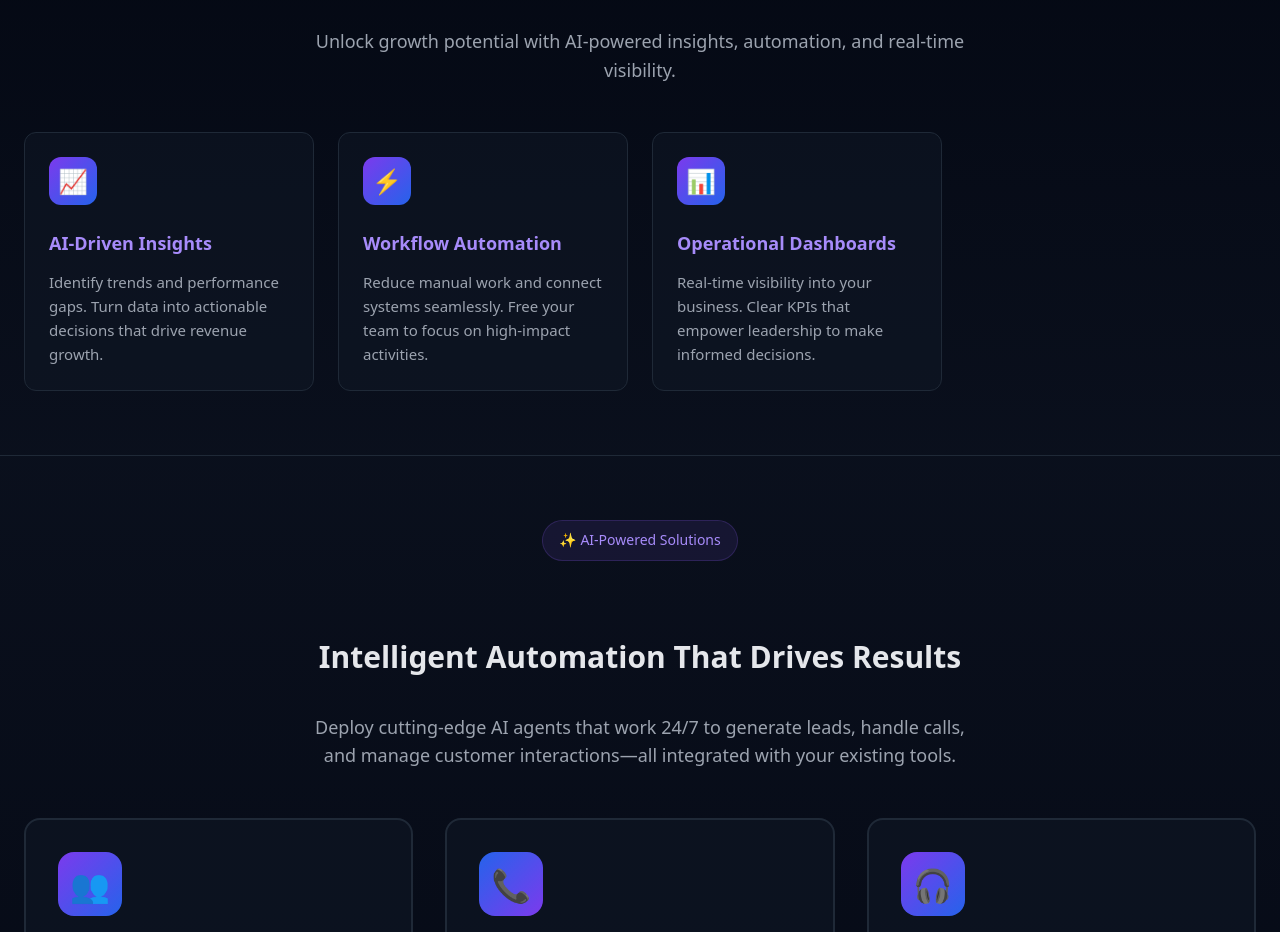
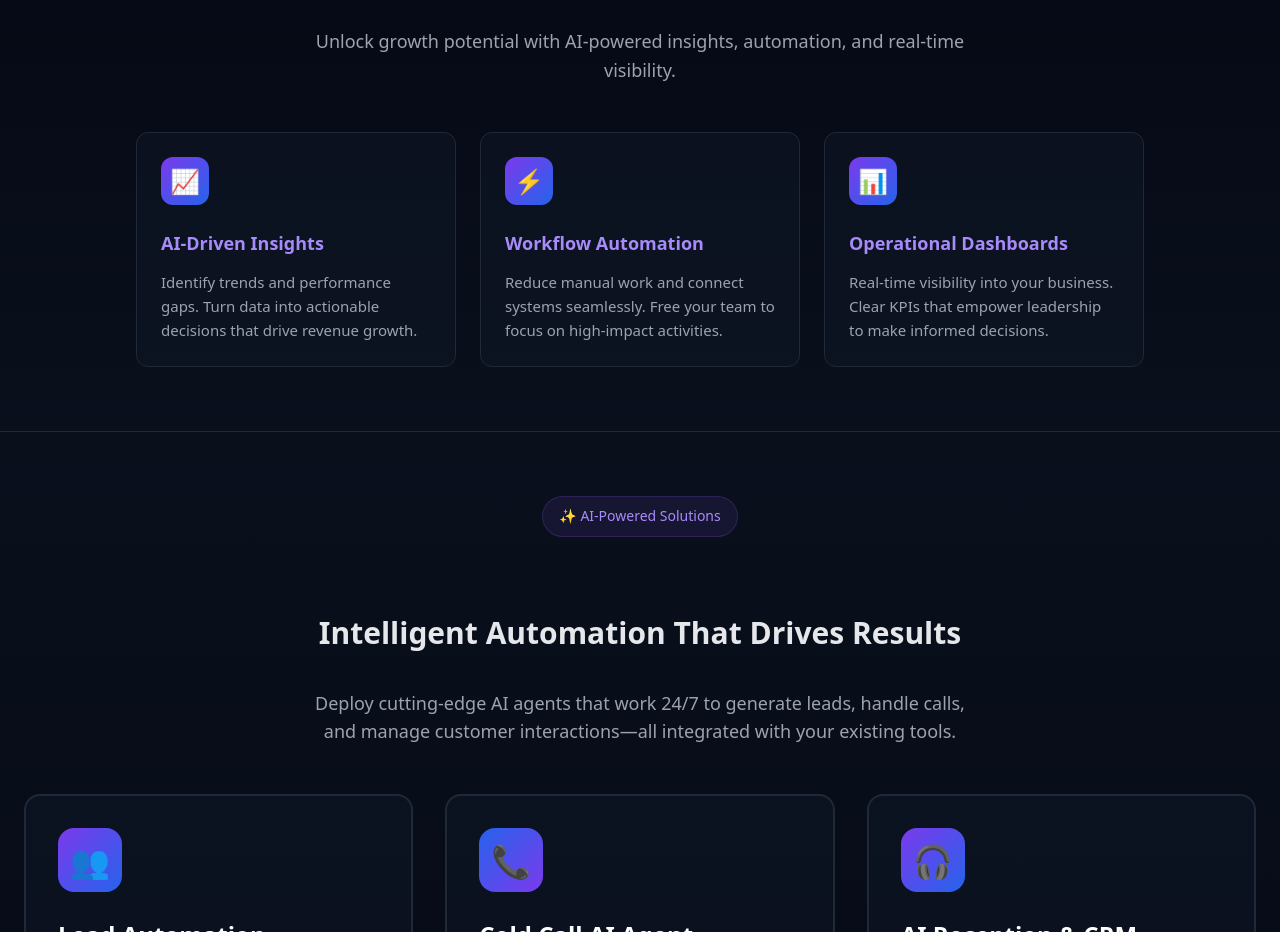
Before and after one commit to goolz/k1m.dev, a website: page public/ai-revenue.html in a window 1280 px wide. Shown: the part 980-1912 px from the top of the page. Drawn offline with Linux system fonts and the light colour scheme.

Commit message:
cards centered

```diff
--- a/public/ai-revenue.html
+++ b/public/ai-revenue.html
@@ -72,7 +72,7 @@
         <p class="section-intro">Unlock growth potential with AI-powered insights, automation, and real-time visibility.
         </p>
       </div>
-      <div class="services-grid">
+      <div class="services-grid services-grid--center">
         <div class="service-card">
           <div class="service-icon">📈</div>
           <h3>AI-Driven Insights</h3>
--- a/public/styles.css
+++ b/public/styles.css
@@ -381,6 +381,18 @@ h1 .gradient {
   gap: 1.5rem;
 }
 
+.services-grid--center {
+  grid-template-columns: repeat(3, minmax(260px, 320px));
+  justify-content: center;
+}
+
+@media (max-width: 900px) {
+  .services-grid--center {
+    grid-template-columns: repeat(auto-fill, minmax(260px, 1fr));
+    justify-content: stretch;
+  }
+}
+
 .service-card {
   padding: 1.5rem;
   border-radius: 0.75rem;
```
